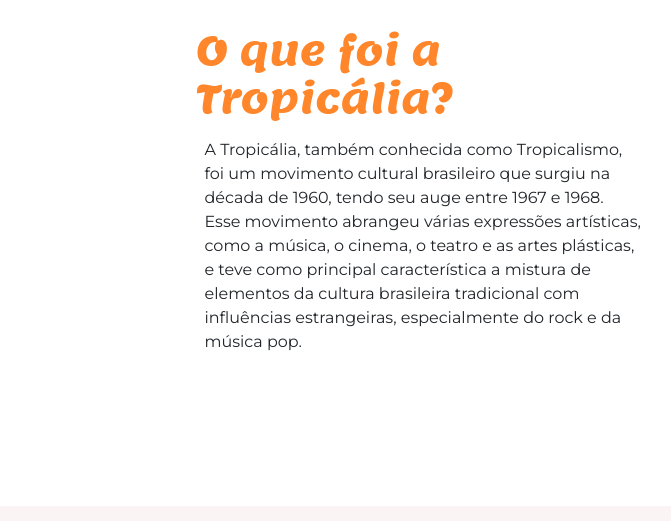
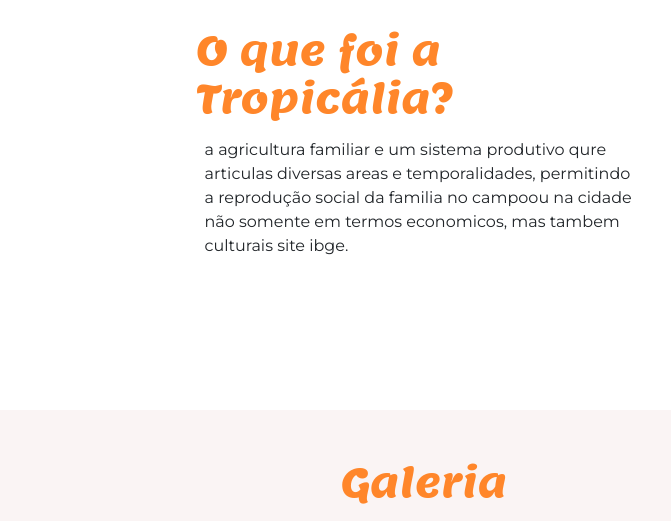
Before and after one commit to yasmimagerski/yasmim-, a plain HTML site: page index.html in a window 1280 px wide. Shown: the part 1020-1541 px from the top of the page, without its empty margins (216-887 px from the left). Drawn offline with nearby package versions, Linux system fonts and the light colour scheme; a script that the page names is missing.

Commit message:
Update index.html
yas

```diff
--- a/index.html
+++ b/index.html
@@ -46,11 +46,8 @@
             <div class="container d-flex align-items-center ">
                   <div class="col-5">
                     <h2>O que foi a Tropicália?</h2>
-                    <p class="p-2">A Tropicália, também conhecida como Tropicalismo, foi um movimento cultural
-                        brasileiro que surgiu na década de 1960, tendo seu auge entre 1967 e 1968. Esse movimento
-                        abrangeu várias expressões artísticas, como a música, o cinema, o teatro e as artes plásticas, e
-                        teve como principal característica a mistura de elementos da cultura brasileira tradicional com
-                        influências estrangeiras, especialmente do rock e da música pop.</p>
+                    <p class="p-2"> a agricultura familiar e um sistema produtivo qure articulas diversas areas e temporalidades,
+                        permitindo a reprodução social da familia no campoou na cidade não somente em termos economicos, mas tambem culturais site ibge.</p>
                 </div>
             </div>
         </section>
```
